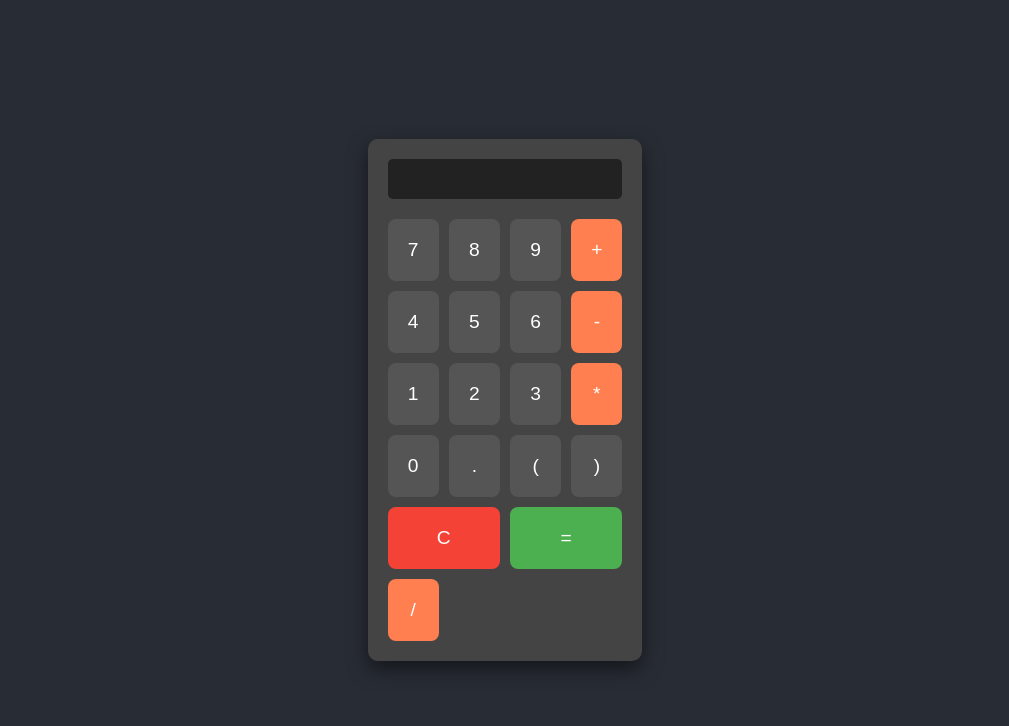
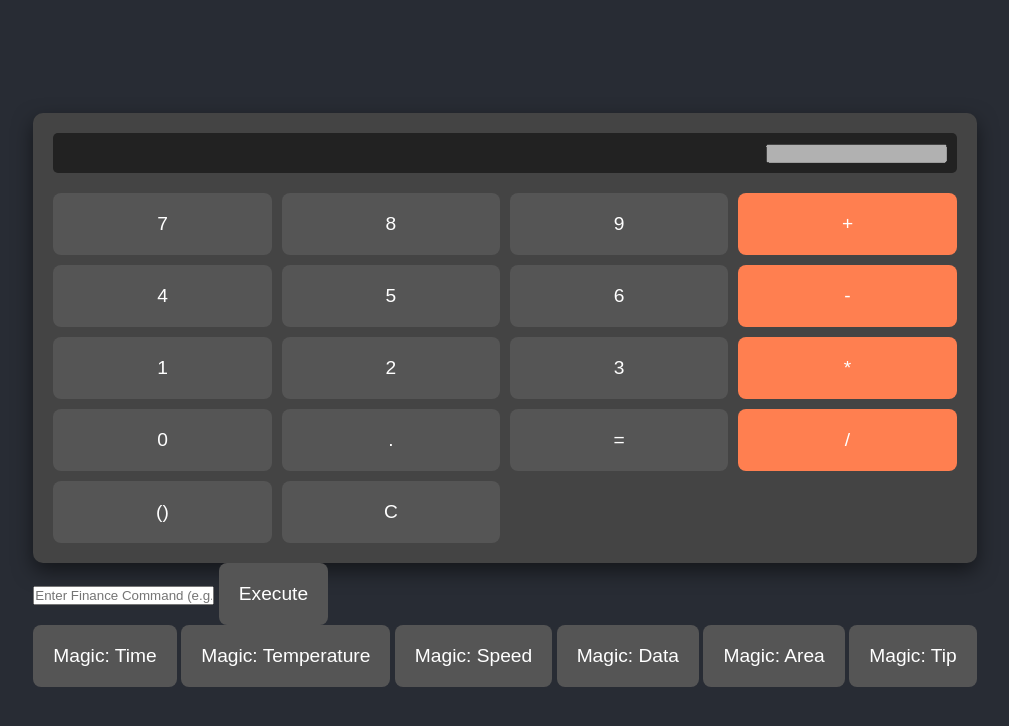
Before and after one commit to Fhchcjcjcjcjvkkvk/calc, a plain HTML site: page index.html in a window 1280 px wide. Shown: the whole page, without its empty margins (135-1144 px from the left). Drawn offline with Linux system fonts and the light colour scheme.

Commit message:
Update index.html

```diff
--- a/index.html
+++ b/index.html
@@ -7,34 +7,46 @@
   <link rel="stylesheet" href="styles.css">
 </head>
 <body>
+  <div class="container">
     <div class="calculator">
-        <div class="display" id="display"></div>
+      <div class="display">
+        <input type="text" id="display" disabled />
+      </div>
       <div class="buttons">
         <button class="btn" onclick="appendToDisplay('7')">7</button>
         <button class="btn" onclick="appendToDisplay('8')">8</button>
         <button class="btn" onclick="appendToDisplay('9')">9</button>
         <button class="btn operator" onclick="appendToDisplay('+')">+</button>
-
         <button class="btn" onclick="appendToDisplay('4')">4</button>
         <button class="btn" onclick="appendToDisplay('5')">5</button>
         <button class="btn" onclick="appendToDisplay('6')">6</button>
         <button class="btn operator" onclick="appendToDisplay('-')">-</button>
-
         <button class="btn" onclick="appendToDisplay('1')">1</button>
         <button class="btn" onclick="appendToDisplay('2')">2</button>
         <button class="btn" onclick="appendToDisplay('3')">3</button>
         <button class="btn operator" onclick="appendToDisplay('*')">*</button>
-
         <button class="btn" onclick="appendToDisplay('0')">0</button>
         <button class="btn" onclick="appendToDisplay('.')">.</button>
-            <button class="btn" onclick="appendToDisplay('(')">(</button>
-            <button class="btn" onclick="appendToDisplay(')')">)</button>
-
-            <button class="btn clear" onclick="clearDisplay()">C</button>
-            <button class="btn equal" onclick="calculateResult()">=</button>
+        <button class="btn" onclick="calculate()">=</button>
         <button class="btn operator" onclick="appendToDisplay('/')">/</button>
+        <button class="btn" onclick="appendToDisplay('(')">()</button>
+        <button class="btn" onclick="clearDisplay()">C</button>
       </div>
     </div>
+    <div class="command-line">
+      <input type="text" id="command-input" placeholder="Enter Finance Command (e.g., MSFT max)" />
+      <button onclick="executeCommand()">Execute</button>
+    </div>
+    <div class="magic-buttons">
+      <button onclick="magicFunction('time')">Magic: Time</button>
+      <button onclick="magicFunction('temperature')">Magic: Temperature</button>
+      <button onclick="magicFunction('speed')">Magic: Speed</button>
+      <button onclick="magicFunction('data')">Magic: Data</button>
+      <button onclick="magicFunction('area')">Magic: Area</button>
+      <button onclick="magicFunction('tip')">Magic: Tip</button>
+    </div>
+  </div>
+
   <script src="script.js"></script>
 </body>
 </html>
```
Lines whose indentation alone changed are shown as unchanged.
